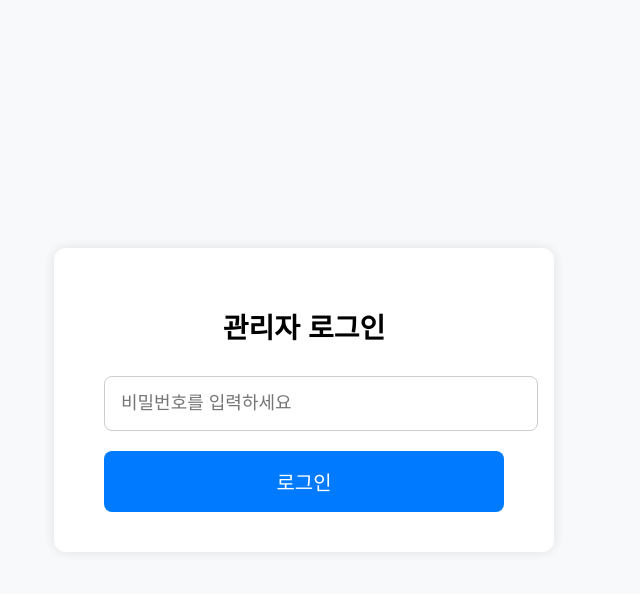
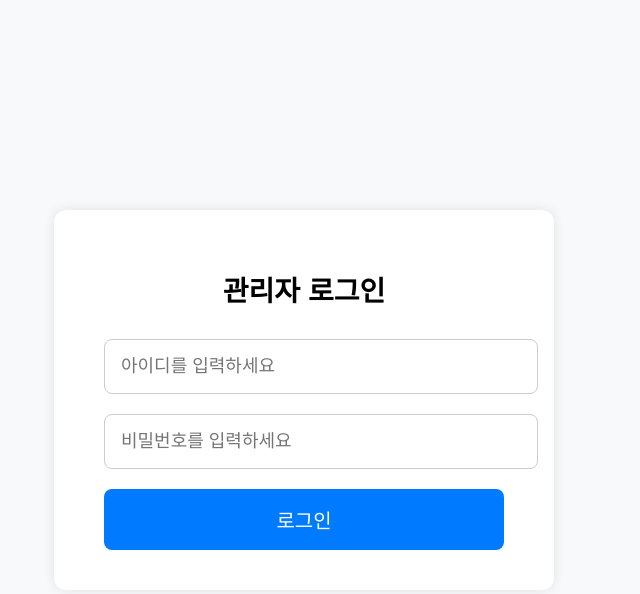
Before and after one commit to choiwonkyu/flask-qr-app, a Flask app: page / in a window 1280 px wide. Shown: the top 594 px of the page, without its empty margins (336-976 px from the left). Run offline with Flask 3, Linux system fonts and the light colour scheme.

Commit message:
로그인 페이지 수정

```diff
--- a/templates/login.html
+++ b/templates/login.html
@@ -29,6 +29,7 @@
             margin-bottom: 30px;
         }
 
+        input[type="text"],
         input[type="password"] {
             width: 100%;
             padding: 16px;
@@ -66,6 +67,7 @@
             <div class="error">{{ error }}</div>
         {% endif %}
         <form method="POST">
+            <input type="text" name="username" placeholder="아이디를 입력하세요" required>
             <input type="password" name="password" placeholder="비밀번호를 입력하세요" required>
             <button type="submit">로그인</button>
         </form>
```
